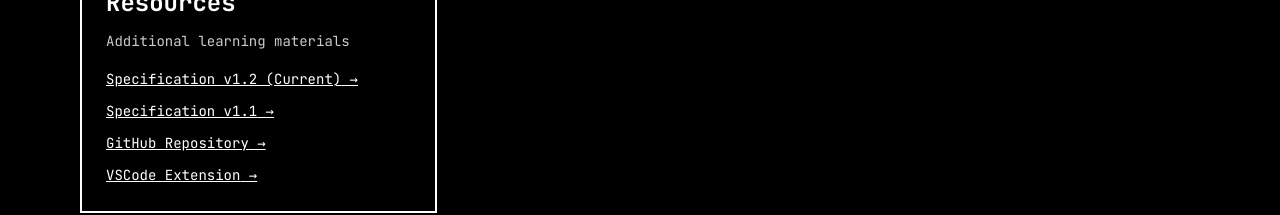
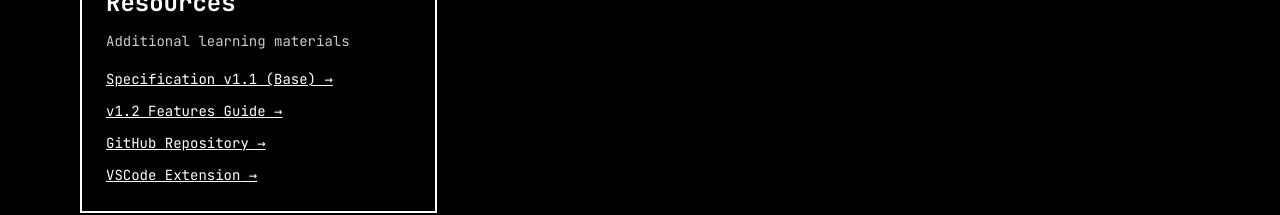
Before and after one commit to OmniScriptOSF/omniscriptosf.github.io, a Next.js app: page /docs in a window 1280 px wide. Shown: the part 1411-1626 px from the top of the page. Built offline with nearby package versions, Linux system fonts and the light colour scheme.

Commit message:
fix: Update spec link to v1.1 (v1.2 spec doesn't exist)
- Changed 'Specification v1.2' link to 'Specification v1.1 (Base)'
- Added 'v1.2 Features Guide' link to our docs instead
- v1.2 adds features (@table, @include) but doesn't change base spec

```diff
--- a/app/docs/page.tsx
+++ b/app/docs/page.tsx
@@ -142,8 +142,8 @@ export default function DocsPage() {
             title="Resources"
             description="Additional learning materials"
             links={[
-              { text: 'Specification v1.2 (Current)', href: 'https://github.com/OmniScriptOSF/omniscript-core/blob/main/spec/v1.2/osf-spec.md' },
-              { text: 'Specification v1.1', href: 'https://github.com/OmniScriptOSF/omniscript-core/blob/main/spec/v1.1/osf-spec.md' },
+              { text: 'Specification v1.1 (Base)', href: 'https://github.com/OmniScriptOSF/omniscript-core/blob/main/spec/v1.1/osf-spec.md' },
+              { text: 'v1.2 Features Guide', href: '/docs/v1-2-features' },
               { text: 'GitHub Repository', href: 'https://github.com/OmniScriptOSF/omniscript-core' },
               { text: 'VSCode Extension', href: 'https://marketplace.visualstudio.com/items?itemName=OmniScriptOSF.omniscript-vscode' }
             ]}
```
